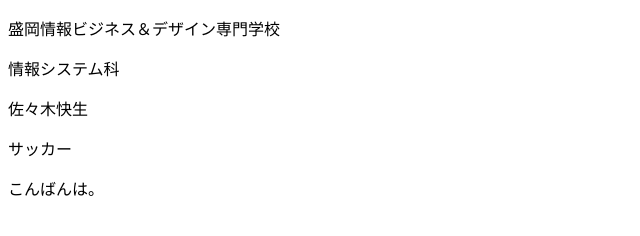
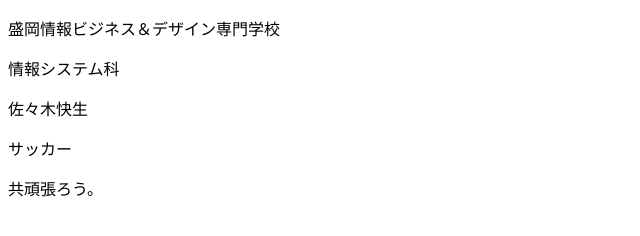
Before and after one commit to KikuchiYuto99/pw_2, a plain HTML site: page profile_B.html in a window 1280 px wide. Shown: the full height of the page, 0-640 px from the left. Drawn offline with Linux system fonts and the light colour scheme.

Commit message:
profile_B.htmlの編集

```diff
--- a/profile_B.html
+++ b/profile_B.html
@@ -10,7 +10,7 @@
 	<P>情報システム科</p>
 	<p>佐々木快生</p>
 	<p>サッカー</p>
-	<p>こんばんは。<p>
+	<p>共頑張ろう。<p>
 
 </body>
 </html>
```
